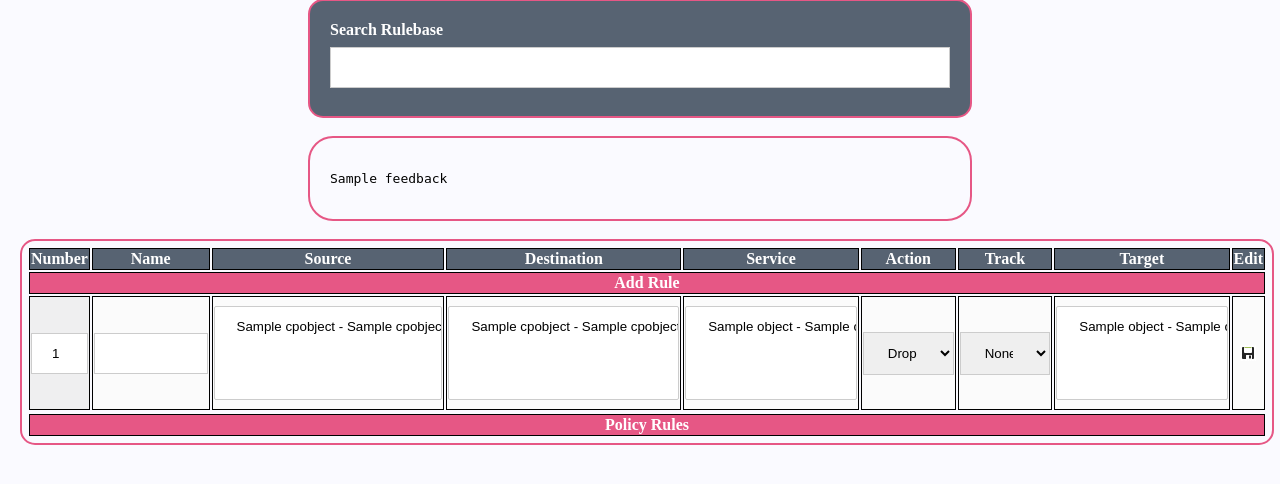
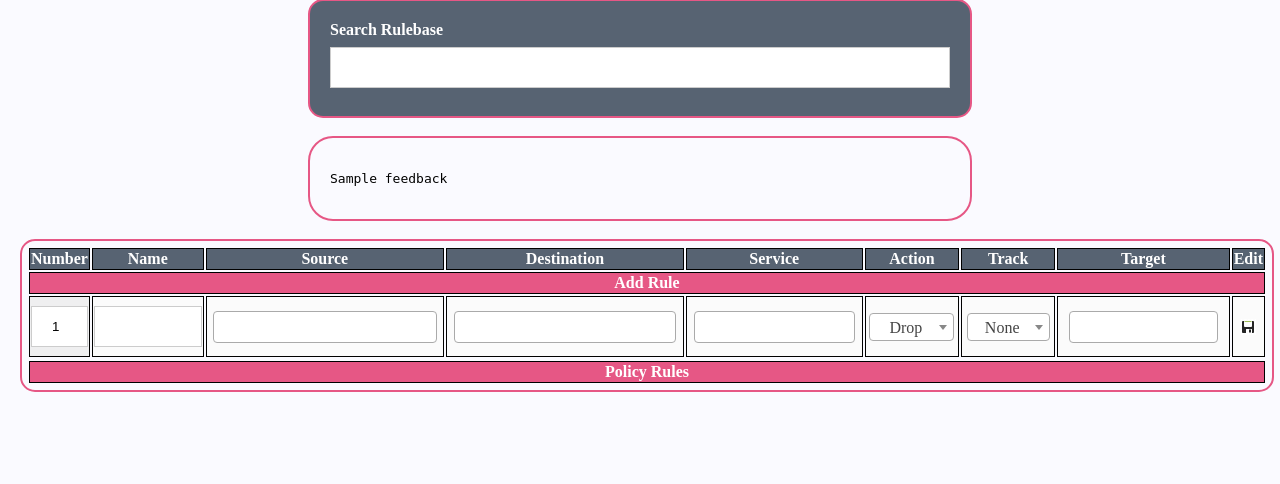
Before and after one commit to 0dadj1an/cpapi, a Flask app: template app/templates/policy.html in a window 1280 px wide. Shown: the part 269-753 px from the top of the page. Run offline with Flask 2, Linux system fonts and the light colour scheme; the template is opened without the code that fills it: most values are stand-ins (such as "Sample title", 1, 10 or a date in 2020); parts of the project's set-up code (start-up, migrations or seed data) failed here and were passed over.

Commit message:
Added jquery and select2 for rule creation drop downs. Drastically improves user experience.

```diff
--- a/app/static/js/cpapi.js
+++ b/app/static/js/cpapi.js
@@ -49,3 +49,8 @@ function disablemethods() {
         disableip();
     }
 }
+
+$(document).ready(function() {
+    console.log('do something')
+    $('.selectjs').select2();
+});
--- a/app/templates/policy.html
+++ b/app/templates/policy.html
@@ -1,7 +1,10 @@
 <html>
   <head>
+    <link rel="shortcut icon" href="{{ url_for('static', filename='files/cpapi.ico') }}">
     <link rel="stylesheet" type="text/css" href="{{ url_for('static',filename='styles/cpapi.css') }}?v={{config['version']}}">
-    <link rel="shortcut icon" href="{{ url_for('static', filename='files/cpapi.ico') }}">
+    <link href="https://cdnjs.cloudflare.com/ajax/libs/select2/4.0.6-rc.0/css/select2.min.css" rel="stylesheet" />
+    <script src="https://ajax.googleapis.com/ajax/libs/jquery/3.3.1/jquery.min.js"></script>
+    <script src="https://cdnjs.cloudflare.com/ajax/libs/select2/4.0.6-rc.0/js/select2.min.js"></script>
     <script src="{{url_for('static', filename='js/cpapi.js')}}"></script>
   </head>
     <body>
@@ -41,8 +44,8 @@
         <br>
         <div class="ruletable">
           <table>
-            <col width="3%">
-            <col width="10%">
+            <col width="1%">
+            <col width="12%">
             <col width="20%">
             <col width="20%">
             <col width="15%">
@@ -69,34 +72,34 @@
                   <td><input type="text" name="position" value="1"></td>
                   <td><input type="text" name="name"></td>
                   <td>
-                    <select multiple type="text" name="source">
+                    <select class="selectjs" multiple="multiple" type="text" name="source">
                       {%- for object in allobjects['networkobjects'] -%}
                       <option value="{{object[0]}}">{{ object[1] }} - {{ object[2] }}</option>
                       {%- endfor -%}
                     </select>
                   </td>
                   <td>
-                    <select multiple type="text" name="destination">
+                    <select class="selectjs" multiple="multiple" type="text" name="destination">
                       {%- for object in allobjects['networkobjects'] -%}
                       <option value="{{object[0]}}">{{ object[1] }} - {{ object[2] }}</option>
                       {%- endfor -%}
                     </select>
                   </td>
                   <td>
-                    <select multiple type="text" name="service">
+                    <select class="selectjs" multiple="multiple" type="text" name="service">
                       {%- for object in allobjects['serviceobjects'] -%}
                       <option value="{{object[0]}}">{{ object[1] }} - {{ object[2] }}</option>
                       {%- endfor -%}
                     </select>
                   </td>
                   <td>
-                    <select type="text" name="action">
+                    <select class="selectjs" type="text" name="action">
                       <option value="drop">Drop</option>
                       <option value="accept">Accept</option>
                     </select>
                   </td>
                   <td>
-                    <select type="text" name="track">
+                    <select class="selectjs" type="text" name="track">
                       <option value="none">None</option>
                       <option value="log">Log</option>
                       <option value="extended log">Extended</option>
@@ -104,7 +107,7 @@
                     </select>
                   </td>
                   <td>
-                    <select multiple type="text" name="install-on">
+                    <select class="selectjs" multiple="multiple" name="install-on">
                       {%- for object in allobjects['targets'] -%}
                       <option value="{{object[0]}}">{{ object[1] }} - {{ object[2] }}</option>
                       {%- endfor -%}
```
Also changed, not shown: app/templates/commands.html (+5 -2 lines).
